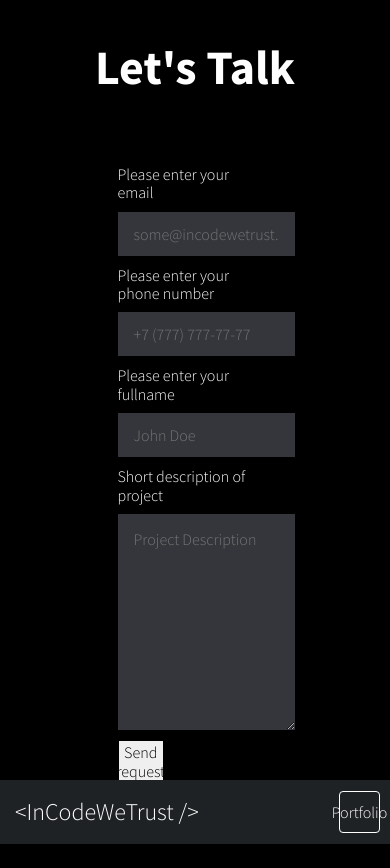
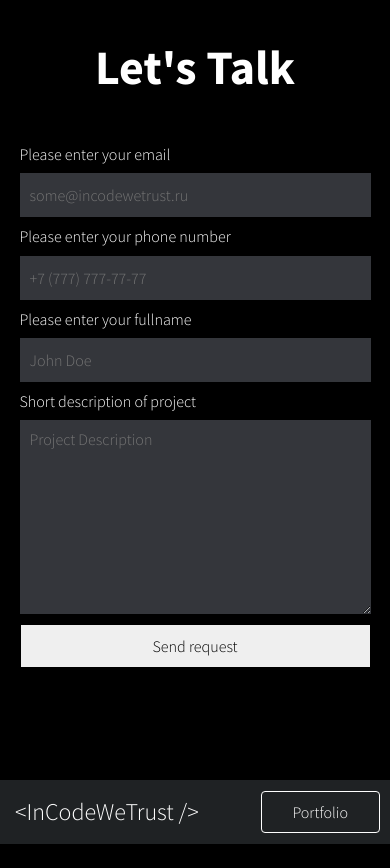
Before and after one commit to araratmartirossyan/ICWT-Portfolio, a Vue app: page /#/contact in a window 390 px wide. After the commit the page ends 844 px from the top, so only its background shows below. Built offline with nearby package versions, Linux system fonts and the light colour scheme; no server answers.

Commit message:
Added success message, and responsive version of form

```diff
--- a/src/components/Contact.vue
+++ b/src/components/Contact.vue
@@ -10,7 +10,7 @@
       @updateValue="handleSetForm"
       @submitForm="handleSendForm"
     />
-    <div class="contact-success"  v-else>
+    <div class="contact-success" v-else>
       <h2>Our manager will contact you soon.</h2>
     </div>
 
@@ -57,4 +57,8 @@ export default {
     h2
       color #fff
       font-size 3em
+
+    .contact-success
+      text-align center
+
 </style>
--- a/src/components/Footer.vue
+++ b/src/components/Footer.vue
@@ -69,4 +69,9 @@ export default {
       svg
         vertical-align bottom
         margin-left 5px
+
+  @media screen and (max-width: 600px)
+    .footer a
+      width 25%
+      padding 0 10px
 </style>
--- a/src/components/Form.vue
+++ b/src/components/Form.vue
@@ -79,4 +79,14 @@ export default {
     border-radius 0
     width 30%
     float right
+
+  @media screen and (max-width: 600px)
+    .form
+      width 90%
+
+      .submit-btn
+        width 100%
+
+      .form--fieldset
+        padding 0
 </style>
--- a/src/components/Input.vue
+++ b/src/components/Input.vue
@@ -88,4 +88,10 @@ export default {
 
   .md-12
     width 100%
+
+
+  @media screen and (max-width: 600px)
+    input
+      padding 0
+      padding-left 10px
 </style>
--- a/src/components/Textarea.vue
+++ b/src/components/Textarea.vue
@@ -76,4 +76,8 @@ export default {
 
     &:focus
       border 2px solid #d23232
+
+  @media screen and (max-width: 600px)
+    textarea
+      padding 10px 0 0 10px
 </style>
```
